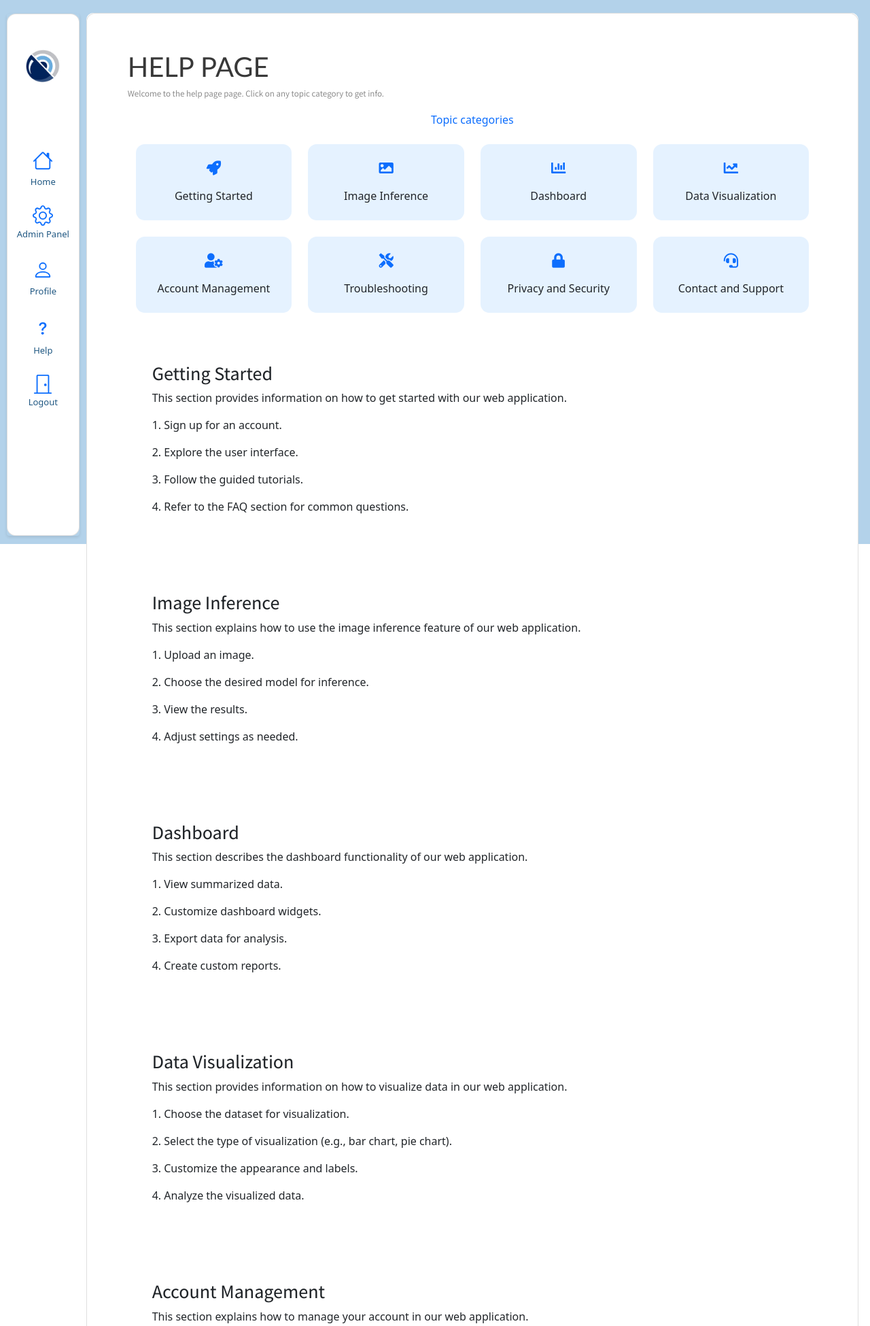
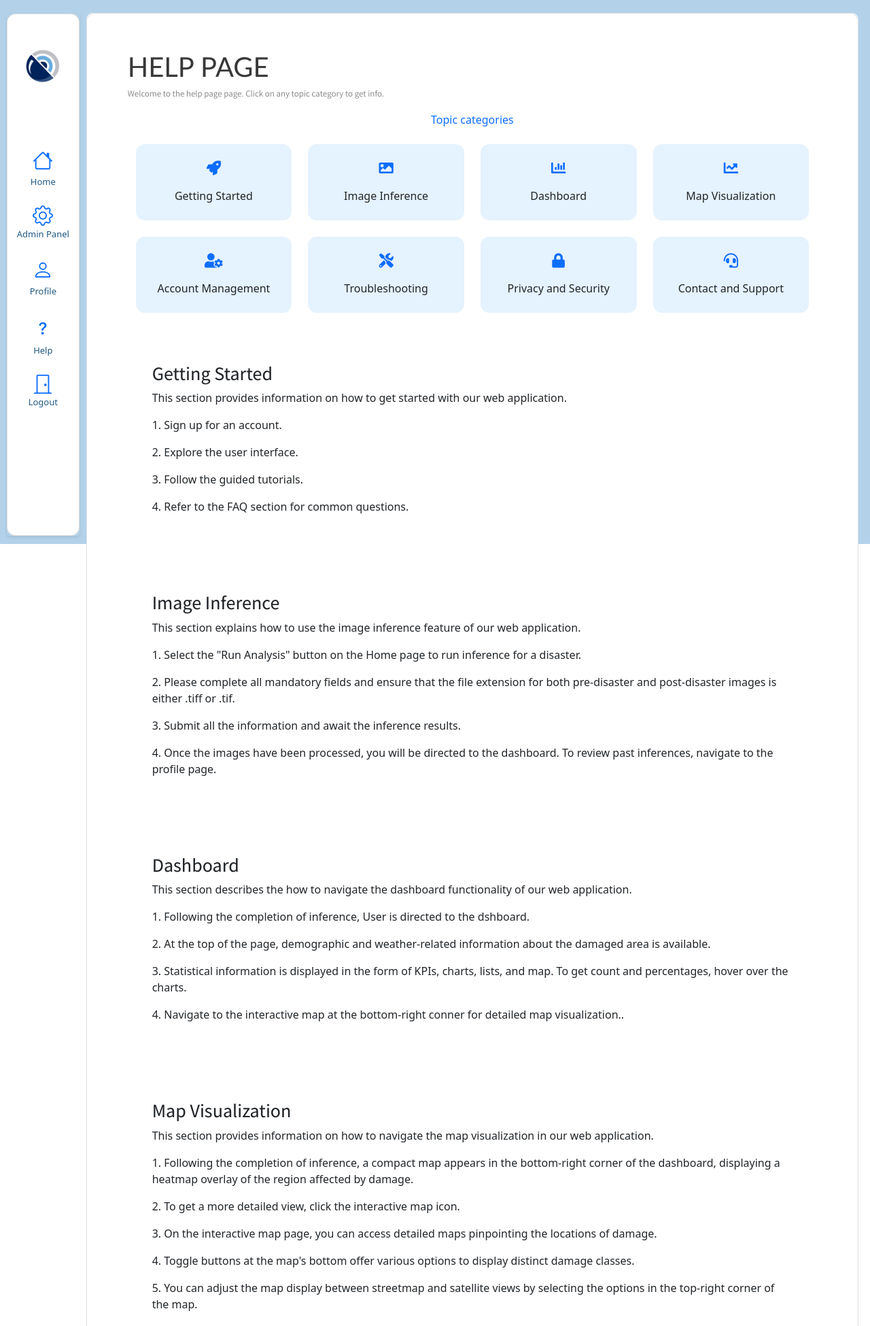
Before and after one commit to AyeshaNaime003/DisasterWatch, a Django app: page /help/ in a window 1280 px wide. Shown: the top 1950 px of the page at 68% size. Run offline with Django 4.2, Linux system fonts and the light colour scheme; a user stored in the database is signed in; some libraries are stand-ins or nearby versions.

Commit message:
help and dash

```diff
--- a/app/templates/app/help.html
+++ b/app/templates/app/help.html
@@ -72,7 +72,7 @@
                                         <i class="fas fa-chart-line fa-lg"></i>
                                     </span>
                                     <span class="text-dark mt-3">
-                                        Data Visualization
+                                        Map Visualization
                                     </span>
                                 </a>
                             </div>
@@ -141,32 +141,33 @@
                                 <div class="container">
                                     <h3>Image Inference</h3>
                                     <p>This section explains how to use the image inference feature of our web application.</p>
-                                    <p>1. Upload an image.</p>
-                                    <p>2. Choose the desired model for inference.</p>
-                                    <p>3. View the results.</p>
-                                    <p>4. Adjust settings as needed.</p>
+                                    <p>1. Select the "Run Analysis" button on the Home page to run inference for a disaster.</p>
+                                    <p>2. Please complete all mandatory fields and ensure that the file extension for both pre-disaster and post-disaster images is either .tiff or .tif.</p>
+                                    <p>3. Submit all the information and await the inference results.</p>
+                                    <p>4. Once the images have been processed, you will be directed to the dashboard. To review past inferences, navigate to the profile page.</p>
                                 </div>
                             </section>
 
                             <section id="dashboard" class="py-5">
                                 <div class="container">
                                     <h3>Dashboard</h3>
-                                    <p>This section describes the dashboard functionality of our web application.</p>
-                                    <p>1. View summarized data.</p>
-                                    <p>2. Customize dashboard widgets.</p>
-                                    <p>3. Export data for analysis.</p>
-                                    <p>4. Create custom reports.</p>
+                                    <p>This section describes the how to navigate the dashboard functionality of our web application.</p>
+                                    <p>1. Following the completion of inference, User is directed to the dshboard.</p>
+                                    <p>2. At the top of the page, demographic and weather-related information about the damaged area is available.</p>
+                                    <p>3. Statistical information is displayed in the form of KPIs, charts, lists, and map. To get count and percentages, hover over the charts.</p>
+                                    <p>4. Navigate to the interactive map at the bottom-right conner for detailed map visualization..</p>
                                 </div>
                             </section>
 
                             <section id="data-visualization" class="py-5">
                                 <div class="container">
-                                    <h3>Data Visualization</h3>
-                                    <p>This section provides information on how to visualize data in our web application.</p>
-                                    <p>1. Choose the dataset for visualization.</p>
-                                    <p>2. Select the type of visualization (e.g., bar chart, pie chart).</p>
-                                    <p>3. Customize the appearance and labels.</p>
-                                    <p>4. Analyze the visualized data.</p>
+                                    <h3>Map Visualization</h3>
+                                    <p>This section provides information on how to navigate the map visualization in our web application.</p>
+                                    <p>1. Following the completion of inference, a compact map appears in the bottom-right corner of the dashboard, displaying a heatmap overlay of the region affected by damage.</p>
+                                    <p>2. To get a more detailed view, click the interactive map icon.</p>
+                                    <p>3. On the interactive map page, you can access detailed maps pinpointing the locations of damage.</p>
+                                    <p>4. Toggle buttons at the map's bottom offer various options to display distinct damage classes.</p>
+                                    <p>5. You can adjust the map display between streetmap and satellite views by selecting the options in the top-right corner of the map.</p>
                                 </div>
                             </section>
 
--- a/app/views.py
+++ b/app/views.py
@@ -20,6 +20,11 @@ from django.urls import reverse
 from django.http import HttpResponse
 from math import pi, cos, radians, atan2
 from importlib.machinery import SourceFileLoader
+import pdfkit
+from django.http import HttpResponse
+from django.template.loader import get_template
+from django.template import Context
+from django.conf import settings
 
 
 cwd = os.getcwd()
@@ -465,3 +470,25 @@ def inferenceform(request):
             return redirect("inferenceform")
     else:
         return render(request, "app/inferenceform.html")
+
+
+def generate_pdf(request):
+    # Render the HTML template with the context
+    template = get_template('index.html')
+    html = template.render({'context': context})  # Assuming 'context' is your data
+
+    # Configure PDF options
+    options = {
+        'page-size': 'Legal',
+        'orientation': 'Landscape',
+        'encoding': "UTF-8",
+    }
+
+    # Generate PDF
+    pdf = pdfkit.from_string(html, False, options=options)
+
+    # Create a response with PDF as attachment
+    response = HttpResponse(pdf, content_type='application/pdf')
+    response['Content-Disposition'] = 'attachment; filename="report.pdf"'
+
+    return response
```
Also changed, not shown: app/templates/app/dashboard.html (+7 -3 lines), server/settings.py (+4 -4 lines), db.sqlite3.
